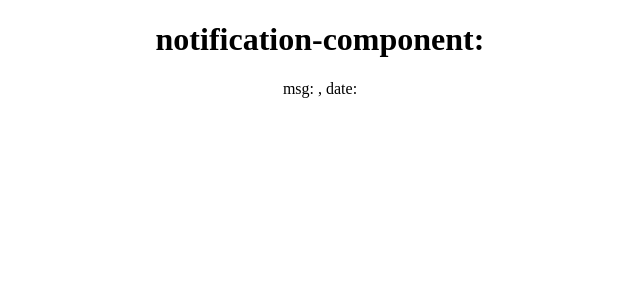
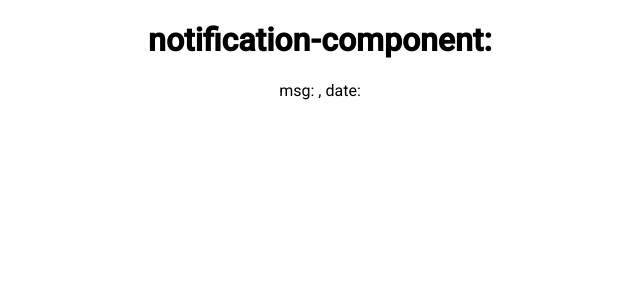
Before and after one commit to guckin/notification-app, an Angular app: page / in a window 1280 px wide. Shown: the top 300 px of the page, without its empty margins (320-960 px from the left). Built offline with nearby package versions, Linux system fonts and the light colour scheme; no server answers.

Commit message:
adds angular material

```diff
--- a/angular.json
+++ b/angular.json
@@ -23,6 +23,7 @@
               "src/assets"
             ],
             "styles": [
+              "./node_modules/@angular/material/prebuilt-themes/purple-green.css",
               "src/styles.css"
             ],
             "scripts": [],
@@ -80,6 +81,7 @@
             "tsConfig": "src/tsconfig.spec.json",
             "karmaConfig": "src/karma.conf.js",
             "styles": [
+              "./node_modules/@angular/material/prebuilt-themes/purple-green.css",
               "src/styles.css"
             ],
             "scripts": [],
--- a/package.json
+++ b/package.json
@@ -13,10 +13,12 @@
   "private": true,
   "dependencies": {
     "@angular/animations": "~7.2.0",
+    "@angular/cdk": "~7.3.7",
     "@angular/common": "~7.2.0",
     "@angular/compiler": "~7.2.0",
     "@angular/core": "~7.2.0",
     "@angular/forms": "~7.2.0",
+    "@angular/material": "^7.3.7",
     "@angular/platform-browser": "~7.2.0",
     "@angular/platform-browser-dynamic": "~7.2.0",
     "@angular/router": "~7.2.0",
--- a/src/app/app.module.ts
+++ b/src/app/app.module.ts
@@ -3,6 +3,7 @@
 import {AppComponent} from './app.component';
 import {NotificationComponent} from './notification/notification.component';
 import {APP_CONFIG, AppConfig} from './app-config';
+import { BrowserAnimationsModule } from '@angular/platform-browser/animations';
 
 @NgModule({
     declarations: [
@@ -10,7 +11,8 @@
         AppComponent
     ],
     imports: [
-        BrowserModule
+        BrowserModule,
+        BrowserAnimationsModule
     ],
     providers: [
         {provide: APP_CONFIG, useValue: AppConfig}
--- a/src/index.html
+++ b/src/index.html
@@ -7,6 +7,8 @@
 
   <meta name="viewport" content="width=device-width, initial-scale=1">
   <link rel="icon" type="image/x-icon" href="favicon.ico">
+  <link href="https://fonts.googleapis.com/css?family=Roboto:300,400,500" rel="stylesheet">
+  <link href="https://fonts.googleapis.com/icon?family=Material+Icons" rel="stylesheet">
 </head>
 <body>
   <app-root></app-root>
--- a/src/styles.css
+++ b/src/styles.css
@@ -1 +1,4 @@
 /* You can add global styles to this file, and also import other style files */
+
+html, body { height: 100%; }
+body { margin: 0; font-family: Roboto, "Helvetica Neue", sans-serif; }
```
Also changed, not shown: 1 other file (tests, documents, lock files or other folders).
